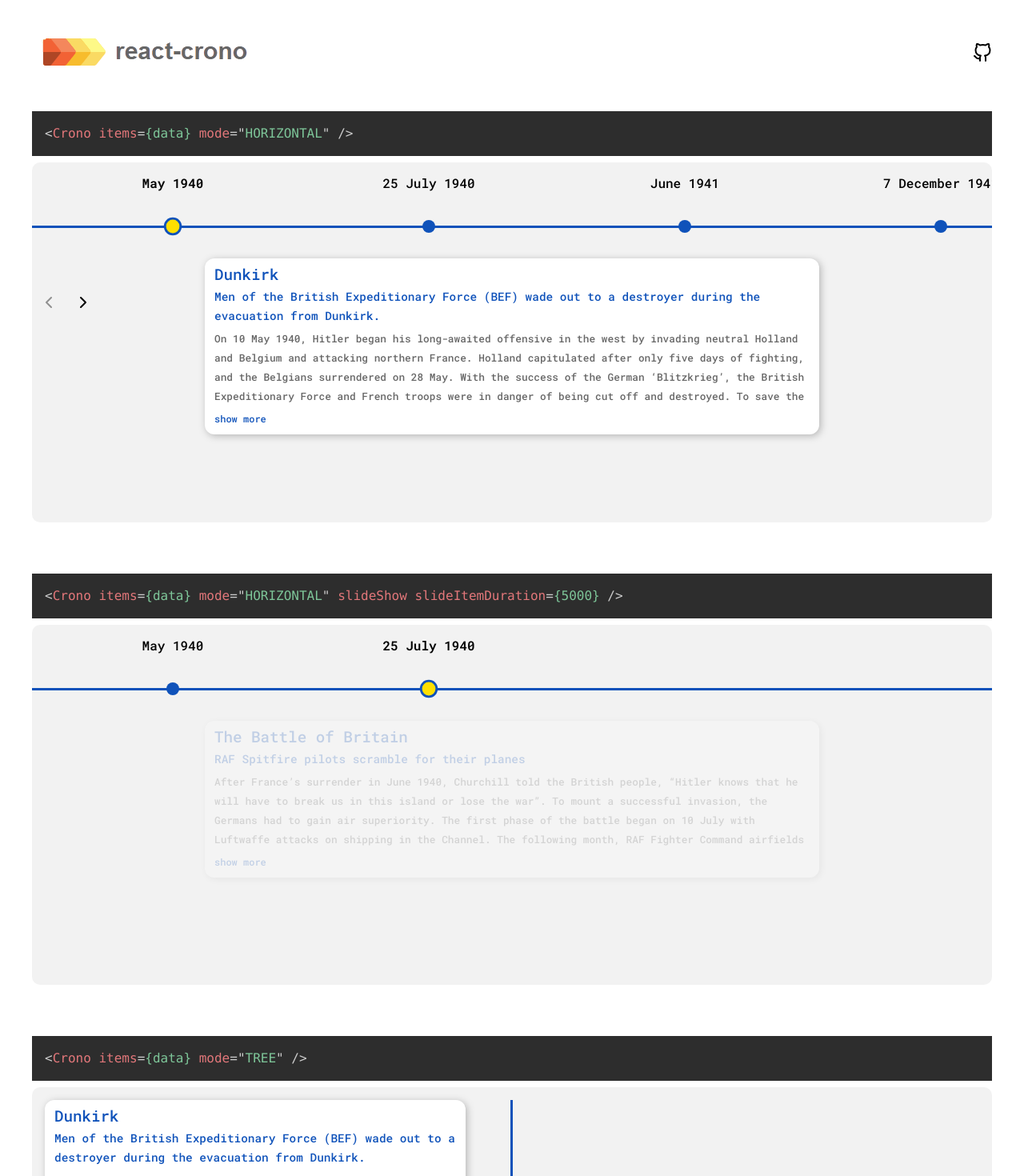
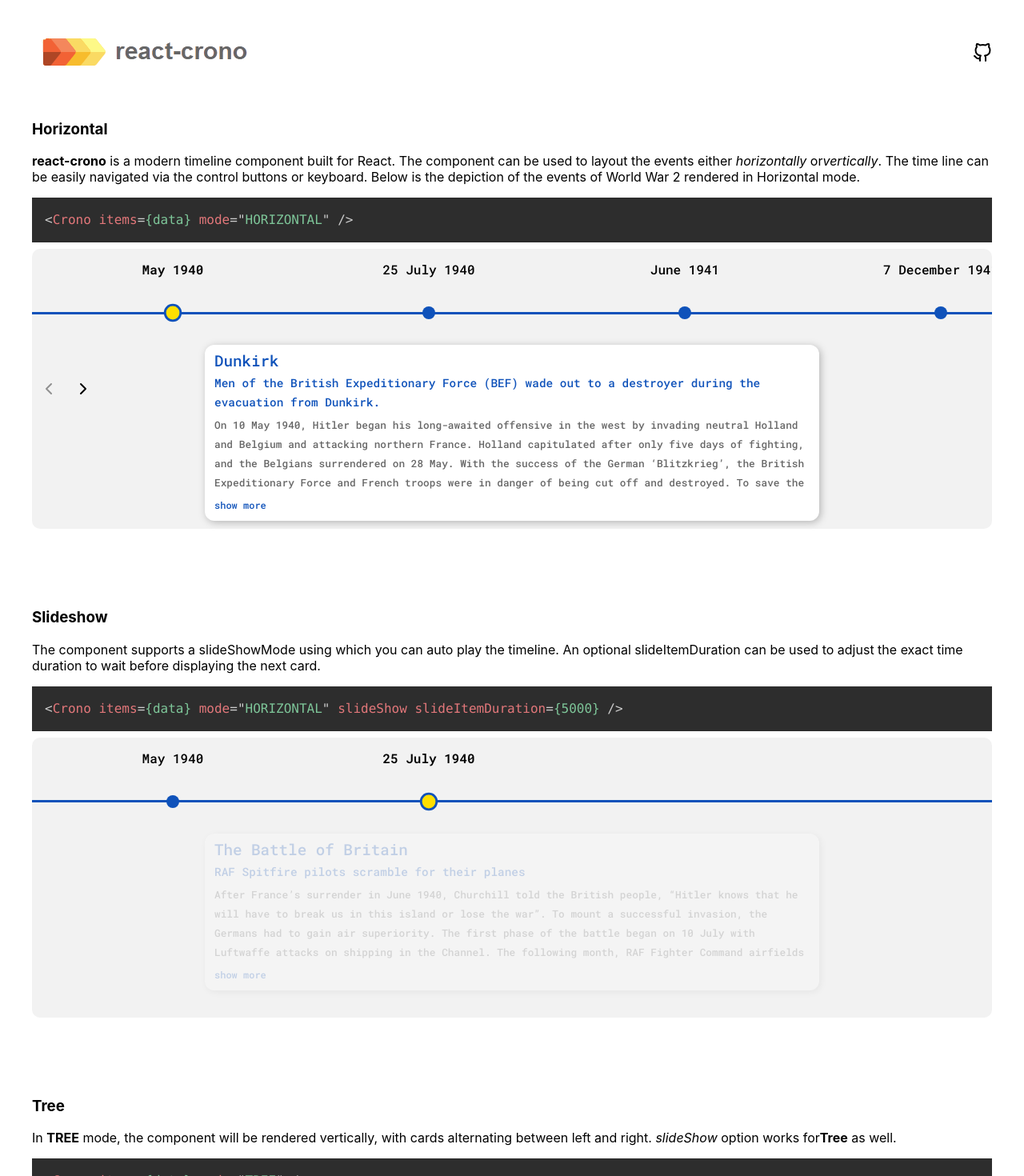
Before and after one commit to tony43e/react-chrono, a React (Create React App) app: page / in a window 1280 px wide. Shown: the top 1470 px of the page at 80% size. Built offline with nearby package versions, Linux system fonts and the light colour scheme.

Commit message:
demo site updates

```diff
--- a/package.json
+++ b/package.json
@@ -51,9 +51,9 @@
     "@types/jest": "^26.0.10",
     "@types/nanoid": "^2.1.0",
     "@types/node": "^14.6.2",
-    "@types/react": "^16.9.0",
+    "@types/react": "^16.9.48",
     "@types/react-dom": "^16.9.0",
-    "@types/styled-components": "5.1.0",
+    "@types/styled-components": "5.1.2",
     "babel-core": "^6.26.3",
     "babel-runtime": "^6.26.0",
     "react-hot-loader": "^4.12.21",
--- a/src/demo/App.styles.ts
+++ b/src/demo/App.styles.ts
@@ -1,15 +1,13 @@
 import styled from "styled-components";
 
 export const Horizontal = styled.div`
-  height: 450px;
   width: 1200px;
   position: relative;
-  margin-bottom: 8rem;
+  margin-bottom: 5rem;
   border-radius: 10px;
 `;
 
 export const Vertical = styled.div`
-  height: 950px;
   width: 1200px;
   position: relative;
   margin-bottom: 4em;
@@ -24,7 +22,13 @@ export const Wrapper = styled.div`
 export const ComponentContainer = styled.div`
   background: #f2f2f2;
   border-radius: 10px;
-  height: 100%;
+  height: 350px;
+`;
+
+export const ComponentContainerTree = styled.div`
+  background: #f2f2f2;
+  border-radius: 10px;
+  height: 800px;
 `;
 
 export const Header = styled.header`
@@ -46,3 +50,9 @@ export const Footer = styled.footer`
 `;
 
 export const URL = styled.a``;
+
+export const DescriptionContent = styled.p``;
+
+export const DescriptionHeader = styled.h3``;
+
+export const Description = styled.div``;
--- a/src/demo/App.tsx
+++ b/src/demo/App.tsx
@@ -4,6 +4,10 @@ import { Crono } from "../react-crono";
 import "./App.css";
 import {
   ComponentContainer,
+  ComponentContainerTree,
+  Description,
+  DescriptionContent,
+  DescriptionHeader,
   Footer,
   Github,
   Header,
@@ -36,6 +40,16 @@ function App() {
         </a>
       </Header>
       <Horizontal>
+        <Description>
+          <DescriptionHeader>Horizontal</DescriptionHeader>
+          <DescriptionContent>
+            <strong>react-crono</strong> is a modern timeline component built for React. The
+            component can be used to layout the events either <em>horizontally</em> or
+            <em>vertically</em>. The time line can be easily navigated via the control
+            buttons or keyboard. Below is the depiction of the events of World
+            War 2 rendered in Horizontal mode.
+          </DescriptionContent>
+        </Description>
         <pre>
           <code className="language-html">
             {'<Crono items={data} mode="HORIZONTAL" />'}
@@ -46,6 +60,14 @@ function App() {
         </ComponentContainer>
       </Horizontal>
       <Horizontal>
+        <Description>
+          <DescriptionHeader>Slideshow</DescriptionHeader>
+          <DescriptionContent>
+            The component supports a slideShowMode using which you can auto play
+            the timeline. An optional slideItemDuration can be used to adjust
+            the exact time duration to wait before displaying the next card.
+          </DescriptionContent>
+        </Description>
         <pre>
           <code className="language-html">
             {`<Crono items={data} mode="HORIZONTAL" slideShow slideItemDuration={5000} />`}
@@ -61,14 +83,22 @@ function App() {
         </ComponentContainer>
       </Horizontal>
       <Vertical>
+        <Description>
+          <DescriptionHeader>Tree</DescriptionHeader>
+          <DescriptionContent>
+            In <strong>TREE</strong> mode, the component will be rendered
+            vertically, with cards alternating between left and right.{" "}
+            <em>slideShow</em> option works for<strong>Tree</strong> as well.
+          </DescriptionContent>
+        </Description>
         <pre>
           <code className="language-html">
             {'<Crono items={data} mode="TREE" />'}
           </code>
         </pre>
-        <ComponentContainer>
+        <ComponentContainerTree>
           <Crono items={data} mode="TREE" />
-        </ComponentContainer>
+        </ComponentContainerTree>
       </Vertical>
       <Footer>
         <URL href="https://www.prabhumurthy.com" target="_new">
```
Also changed, not shown: 1 other file (tests, documents, lock files or other folders).
